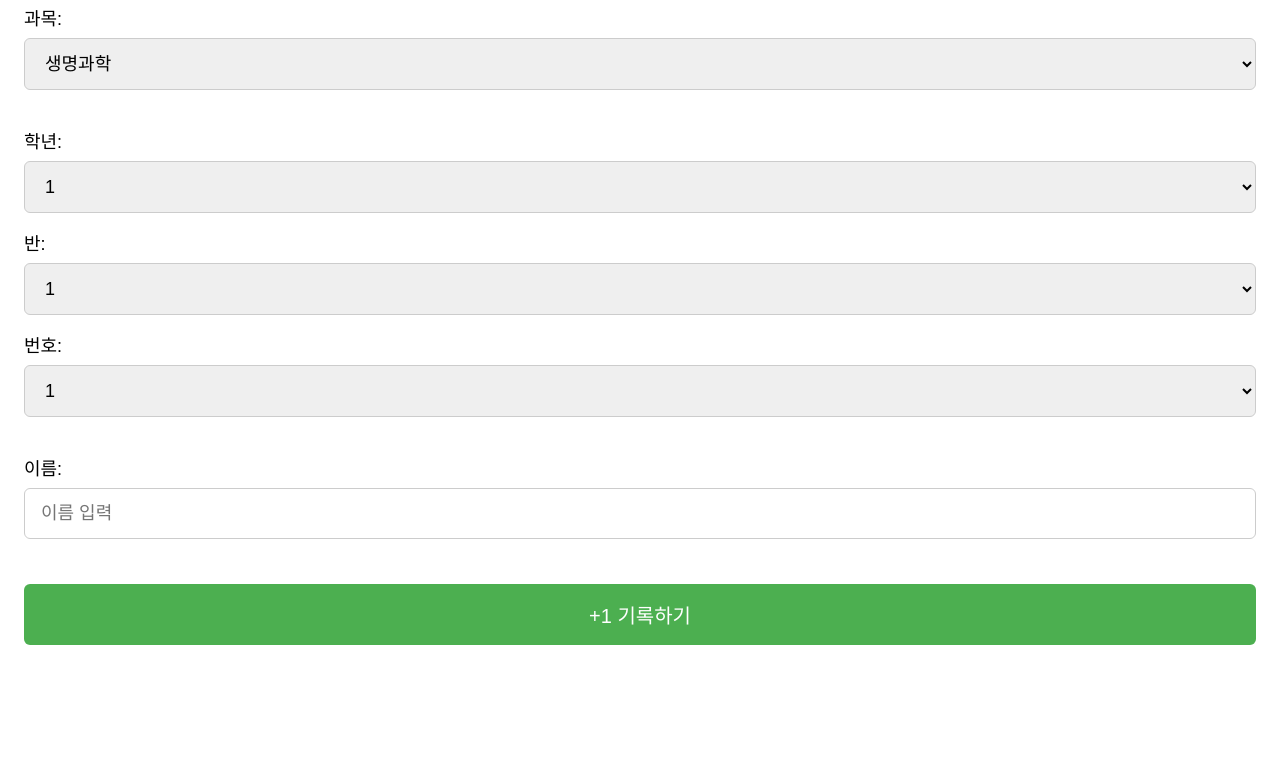
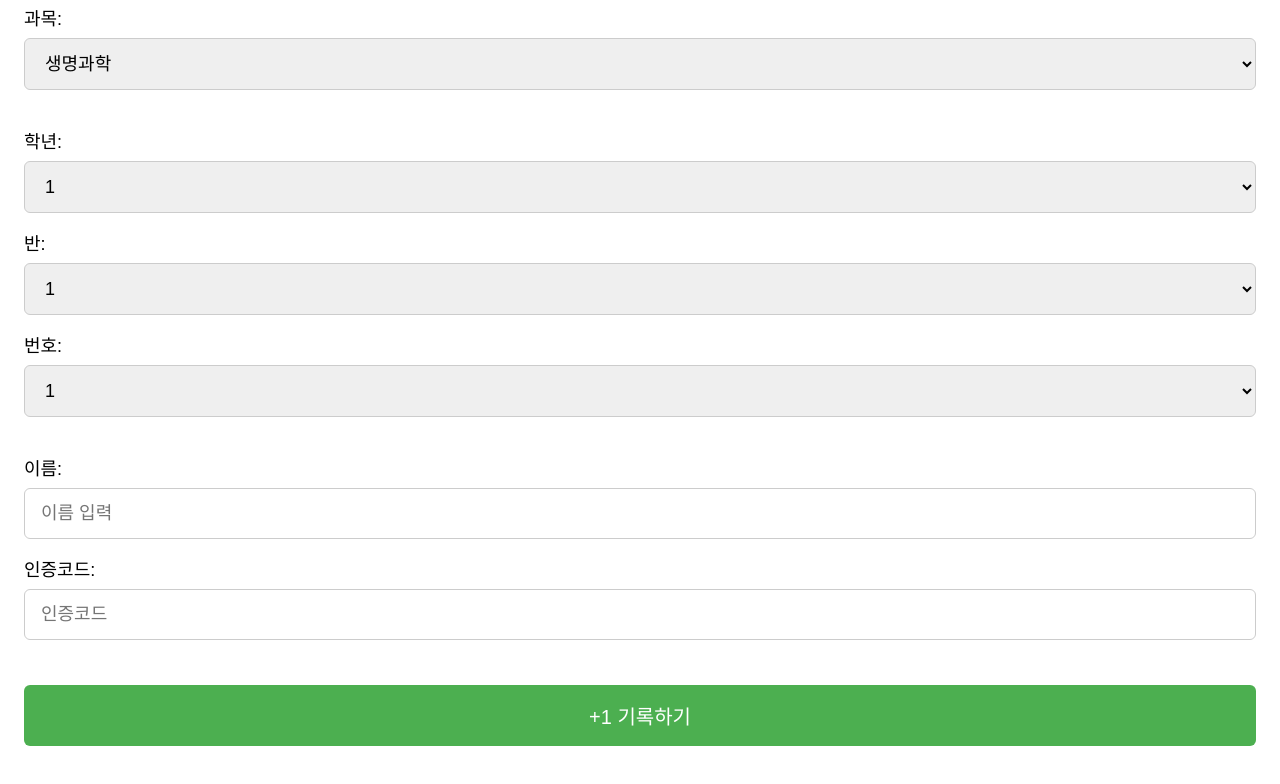
Before and after one commit to hideonbush-dddd/click-counter, a plain HTML site: page index.html in a window 1280 px wide. Shown: the part 120-904 px from the top of the page. Before the commit the page ends 809 px from the top, so only its background shows below. Drawn offline with Linux system fonts and the light colour scheme.

Commit message:
Update index.html

```diff
--- a/index.html
+++ b/index.html
@@ -25,7 +25,8 @@
   <br><br>
   <label>이름:</label>
   <input type="text" id="name" placeholder="이름 입력">
-
+<label>인증코드:</label>
+<input type="text" id="passcode" placeholder="인증코드">
   <br><br>
   <button onclick="sendData()">+1 기록하기</button>
   <p id="result"></p>
```
